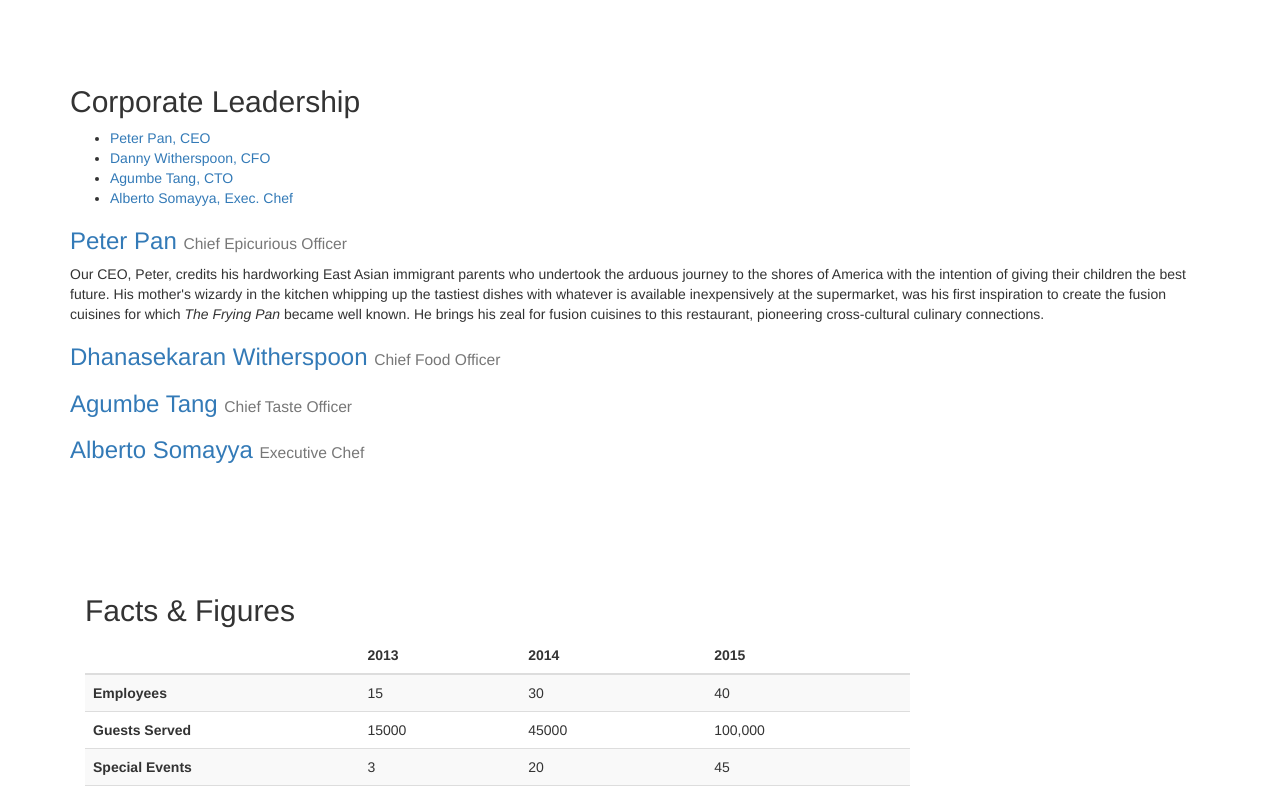
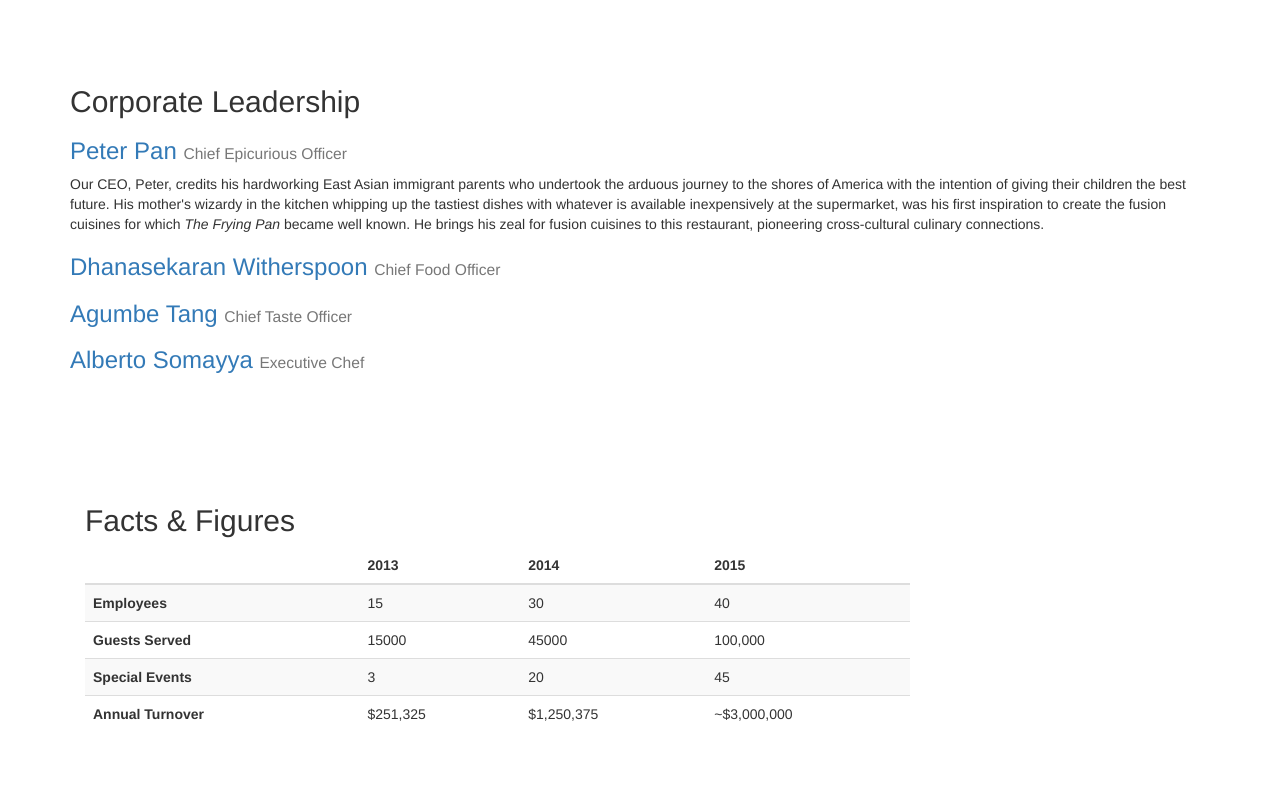
Before and after one commit to amarvick/conFusion, a website: page aboutus.html in a window 1280 px wide. Shown: the part 1240-2036 px from the top of the page. Drawn offline with nearby package versions, Linux system fonts and the light colour scheme.

Commit message:
Deleted ul from aboutus.html

```diff
--- a/aboutus.html
+++ b/aboutus.html
@@ -98,24 +98,6 @@
         <div class="row row-content">
             <div class="col-12">
                 <h2>Corporate Leadership</h2>
-                <ul>
-                    <li class="nav-item">
-                      <a class="nav-link active" href="#peter"
-                        role="tab" data-toggle="tab">Peter Pan, CEO</a>
-                    </li>
-                    <li class="nav-item">
-                      <a class="nav-link" href="#danny" role="tab"
-                        data-toggle="tab">Danny Witherspoon, CFO</a>
-                    </li>
-                    <li class="nav-item">
-                      <a class="nav-link" href="#agumbe" role="tab"
-                        data-toggle="tab">Agumbe Tang, CTO</a>
-                    </li>
-                    <li class="nav-item">
-                      <a class="nav-link" href="#alberto" role="tab"
-                        data-toggle="tab">Alberto Somayya, Exec. Chef</a>
-                    </li>
-                </ul>
 
                 <div id="accordion" role="tablist">
                     <div class="card">
```
